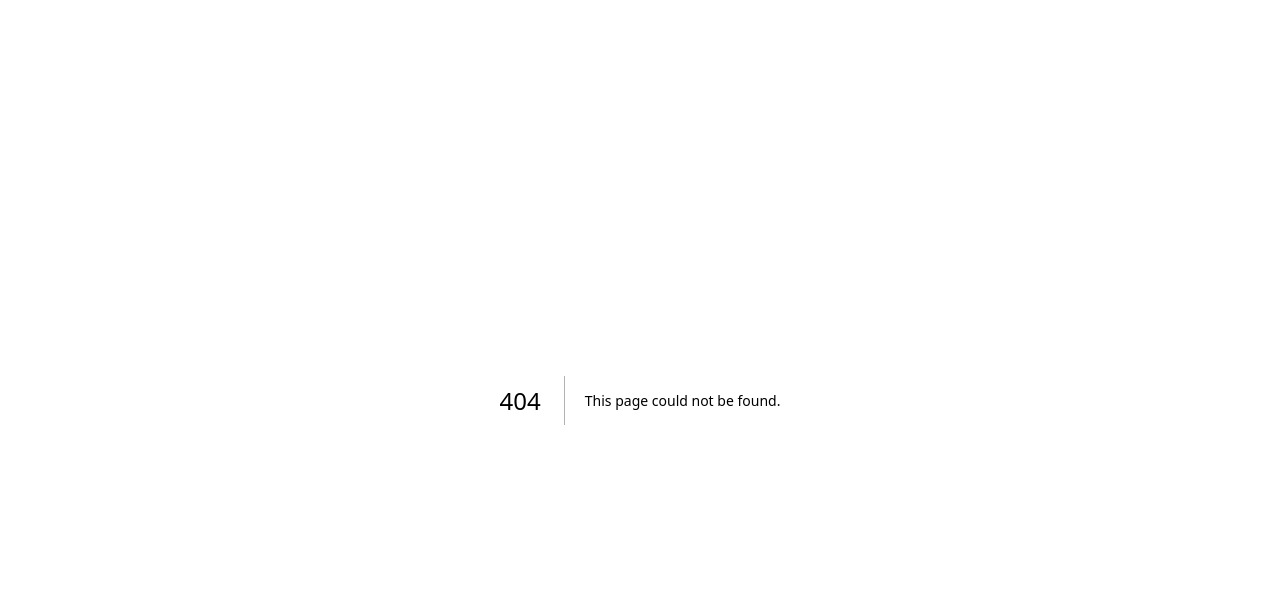
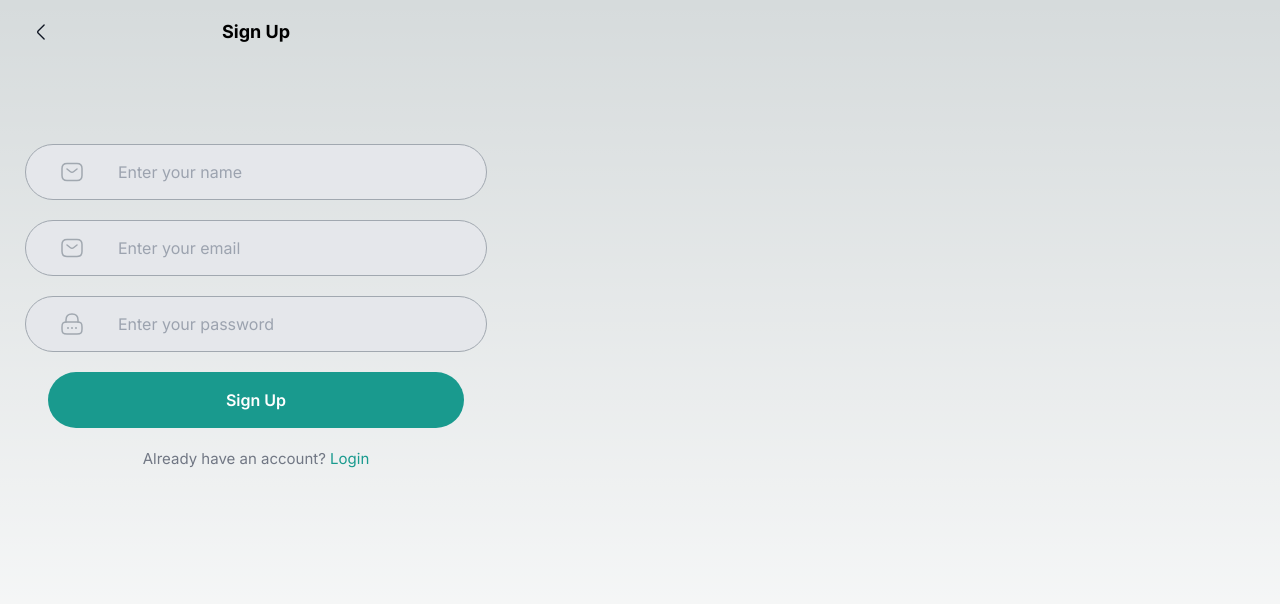
Before and after one commit to sanchitttt/medHelp, a Next.js app: page /signup in a window 1280 px wide. Before the commit this address had no page. Shown: the top 604 px of the page. Built offline with nearby package versions, Linux system fonts and the light colour scheme.

Commit message:
/login -> Has the login page /signup -> Has the signup page
Both pages are only layouts. Functionality pending

```diff
--- a/app/components/reusable/icons/index.tsx
+++ b/app/components/reusable/icons/index.tsx
@@ -98,3 +98,30 @@ export function PasswordIcon({ fill = '#A1A8B0' }: {
         />
     </svg>
 }
+
+export function NameIcon({ fill = '#A1A8B0' }: {
+    fill?: string
+}) {
+    return <svg
+        width={24}
+        height={24}
+        viewBox="0 0 24 24"
+        fill="none"
+        xmlns="http://www.w3.org/2000/svg"
+    >
+        <path
+            d="M12 12C14.7614 12 17 9.76142 17 7C17 4.23858 14.7614 2 12 2C9.23858 2 7 4.23858 7 7C7 9.76142 9.23858 12 12 12Z"
+            stroke={fill}
+            strokeWidth={1.5}
+            strokeLinecap="round"
+            strokeLinejoin="round"
+        />
+        <path
+            d="M20.59 22C20.59 18.13 16.74 15 12 15C7.26 15 3.41 18.13 3.41 22"
+            stroke={fill}
+            strokeWidth={1.5}
+            strokeLinecap="round"
+            strokeLinejoin="round"
+        />
+    </svg>
+}
--- /dev/null
+++ b/app/components/reusable/inputs/EmailInput.tsx
@@ -0,0 +1,30 @@
+import Image from 'next/image'
+import React from 'react'
+import { EmailIcon, TickGreenIcon } from '../icons'
+
+function EmailInput({ value, onChangeHandler, emailColor }: {
+    value: string,
+    emailColor: null | string,
+    onChangeHandler: React.ChangeEventHandler<HTMLInputElement>
+
+}) {
+    return (
+        <div className='w-[100%] h-[56px] flex items-center rounded-full bg-lightGrey border-[1px] border-[#A1A8B0]'>
+            <div className='w-[20%] flex items-center justify-center'>
+                <EmailIcon fill={emailColor ? emailColor : '#A1A8B0'} />
+            </div>
+            <input
+                type='email'
+                className='w-[65%] placeholder:font-normal font-semibold text-[16px] leading-[150%] '
+                value={value}
+                onChange={onChangeHandler}
+                placeholder='Enter your email'
+            />
+            <div className='15%'>
+                {emailColor && <TickGreenIcon />}
+            </div>
+        </div>
+    )
+}
+
+export default EmailInput
--- a/app/components/login/EmailInput.tsx
+++ b/app/components/reusable/inputs/NameInput.tsx
@@ -1,30 +1,26 @@
 import Image from 'next/image'
 import React from 'react'
-import { EmailIcon, TickGreenIcon } from '../reusable/icons'
+import { EmailIcon, TickGreenIcon } from '../icons'
 
-function EmailInput({ value, onChangeHandler, emailColor }: {
+function NameInput({ value, onChangeHandler }: {
     value: string,
-    emailColor: null | string,
     onChangeHandler: React.ChangeEventHandler<HTMLInputElement>
 
 }) {
     return (
         <div className='w-[100%] h-[56px] flex items-center rounded-full bg-lightGrey border-[1px] border-[#A1A8B0]'>
             <div className='w-[20%] flex items-center justify-center'>
-                <EmailIcon fill={emailColor ? emailColor : '#A1A8B0'} />
+                <EmailIcon fill={value.length > 0 ? '#199A8E' : '#A1A8B0'} />
             </div>
             <input
                 type='email'
-                className='w-[65%] placeholder:font-normal font-semibold text-[16px] leading-[150%] '
+                className='w-[75%] placeholder:font-normal font-semibold text-[16px] leading-[150%] '
                 value={value}
                 onChange={onChangeHandler}
-                placeholder='Enter your email'
+                placeholder='Enter your name'
             />
-            <div className='15%'>
-                {emailColor && <TickGreenIcon />}
-            </div>
         </div>
     )
 }
 
-export default EmailInput
+export default NameInput
--- a/app/components/login/PasswordInput.tsx
+++ b/app/components/reusable/inputs/PasswordInput.tsx
@@ -1,6 +1,6 @@
 import Image from 'next/image'
 import React from 'react'
-import { PasswordIcon } from '../reusable/icons'
+import { PasswordIcon } from '../icons'
 
 function PasswordInput({ value, onChangeHandler, passwordColor }: {
   value: string,
--- a/app/globals.css
+++ b/app/globals.css
@@ -10,6 +10,10 @@
 
 input {
   background-color: transparent;
+}
+
+input:-webkit-autofill{
+  background:#E5E7EB;
 }
 
 input:focus {
--- a/app/components/login/Login.tsx
+++ b/app/login/page.tsx
@@ -1,9 +1,10 @@
 'use client';
 import React, { useEffect, useState } from 'react'
-import CurrentPage from '../CurrentPage'
-import EmailInput from './EmailInput'
-import PasswordInput from './PasswordInput';
+import CurrentPage from '../components/CurrentPage'
+import EmailInput from '../components/reusable/inputs/EmailInput'
+import PasswordInput from '../components/reusable/inputs/PasswordInput';
 import Image from 'next/image';
+import Link from 'next/link';
 
 const emailRegex = /^[^\s@]+@[^\s@]+\.[^\s@]+$/;
 let emailColor: null | string = null;
@@ -47,7 +48,12 @@ function Login() {
                         Login
                     </button>
                     <div className='text-[15px] font-normal text-grey'>
-                        {"Don't have an account? "}<span className='text-green text-[15px]'> Sign Up</span>
+                        {"Don't have an account? "}
+                        <Link href='/signup'>
+                            <span className='text-green text-[15px]'>
+                                Sign Up
+                            </span>
+                        </Link>
                     </div>
                     <div className='flex w-[100%] items-center justify-between'>
                         <div className='w-[40%] h-[1px] bg-black' />
--- a/app/page.tsx
+++ b/app/page.tsx
@@ -1,8 +1,8 @@
 import Image from 'next/image'
-import Login from './components/login/Login'
+import Login from './login/Login'
 
 export default function Home() {
   return (
-    <Login />
+    <></>
   )
 }
--- /dev/null
+++ b/app/signup/page.tsx
@@ -0,0 +1,62 @@
+'use client';
+import React, { useEffect, useState } from 'react'
+import CurrentPage from '../components/CurrentPage';
+import EmailInput from '../components/reusable/inputs/EmailInput';
+import PasswordInput from '../components/reusable/inputs/PasswordInput';
+import NameInput from '../components/reusable/inputs/NameInput';
+import Link from 'next/link';
+
+const emailRegex = /^[^\s@]+@[^\s@]+\.[^\s@]+$/;
+let emailColor: null | string = null;
+
+function Signup() {
+    const [name, setName] = useState('');
+    const [email, setEmail] = useState('');
+    const [password, setPassword] = useState('');
+
+    useEffect(() => {
+        if (email.match(emailRegex)) {
+            emailColor = '#199A8E'
+        } else {
+            emailColor = null;
+        }
+    }, [email]);
+
+
+    return (
+        <main className='w-[100vw] max-w-[512px] h-[100vh] flex items-center justify-center'>
+            <div className='w-[95%] flex flex-col items-center h-[95%]'>
+                <CurrentPage pageName='Sign Up' />
+                <div className='w-[95%] mt-[100px] flex flex-col items-center gap-[20px]'>
+                    <NameInput
+                        value={name}
+                        onChangeHandler={(e) => setName(e.target.value)}
+                    />
+                    <EmailInput
+                        value={email}
+                        emailColor={emailColor}
+                        onChangeHandler={(e) => setEmail(e.target.value)}
+                    />
+                    <PasswordInput
+                        value={password}
+                        passwordColor={password.length > 0 ? '#199A8E' : '#A1A8B0'}
+                        onChangeHandler={(e) => setPassword(e.target.value)}
+                    />
+                    <button className='w-[90%] bg-green flex items-center justify-center text-white font-semibold text-[16px] h-[56px] rounded-full'>
+                        Sign Up
+                    </button>
+                    <div className='text-[15px] font-normal text-grey'>
+                        {"Already have an account? "}
+                        <Link href='/login'>
+                            <span className='text-green text-[15px]'>
+                                Login
+                            </span>
+                        </Link>
+                    </div>
+                </div>
+            </div>
+        </main>
+    )
+}
+
+export default Signup;
```
Also changed, not shown: public/UserIcon.svg (added), 1 other file (tests, documents, lock files or other folders).
